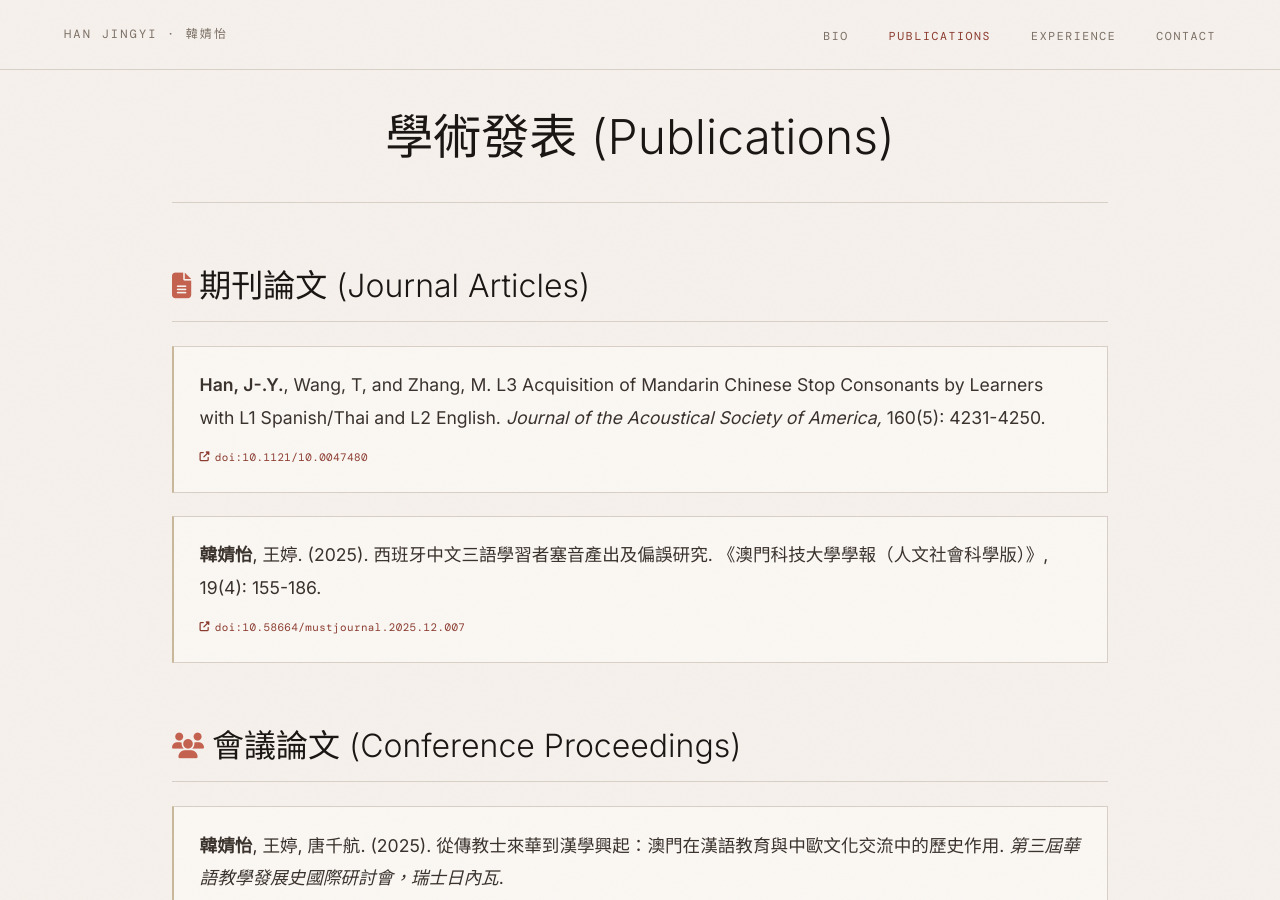
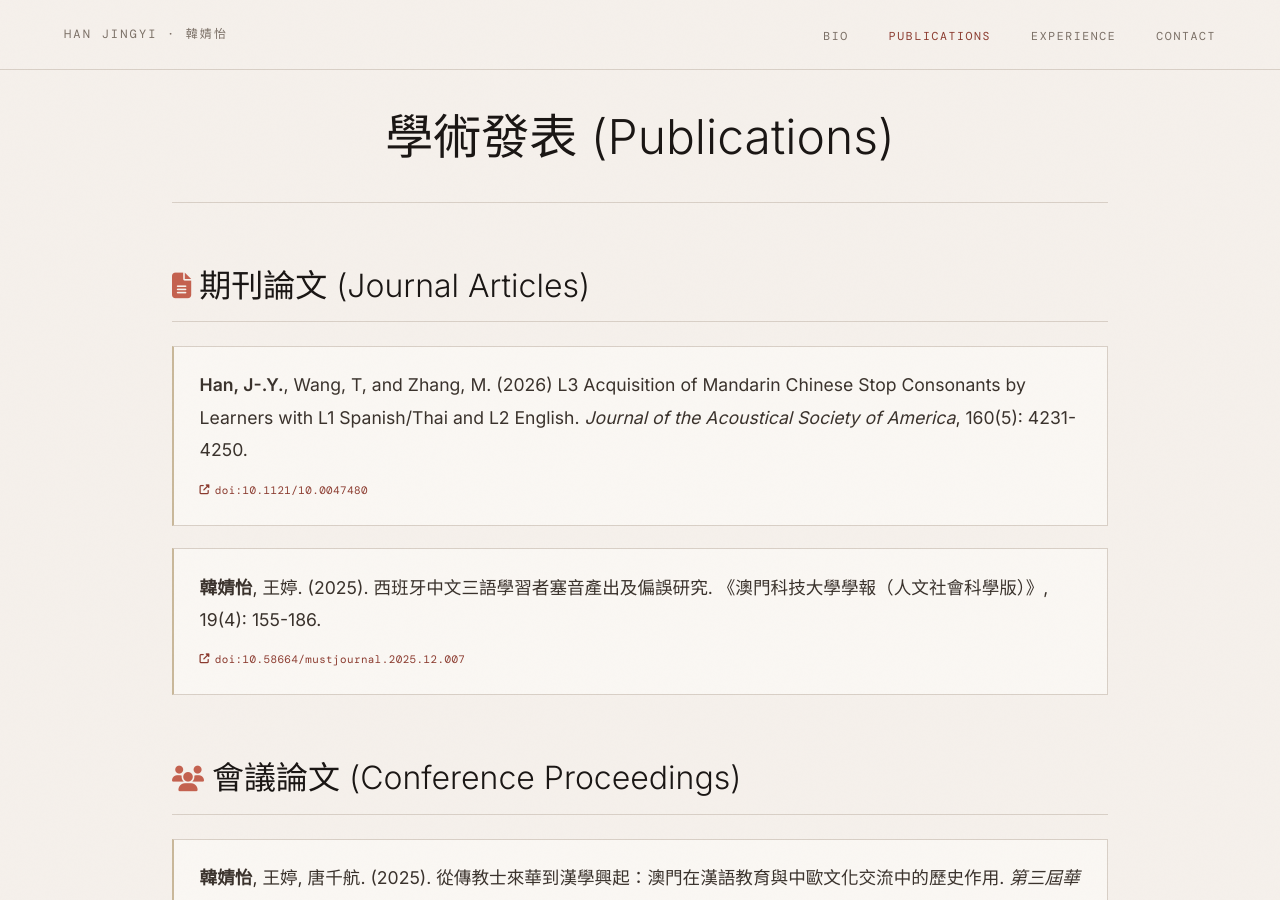
Before and after one commit to TinaJYHan/tinajyhan.github.io, a Jekyll site: the page built from publications.md, in a window 1280 px wide and 900 px high. Built offline with Jekyll 4.4.1, drawn with Linux system fonts in a browser that asks for light colours; some web fonts are replaced.

Commit message:
Update publications.

```diff
--- a/_data/publications.yml
+++ b/_data/publications.yml
@@ -30,7 +30,7 @@
 
 journal_articles:
 
-  - citation: "**Han, J-.Y.**, Wang, T, and Zhang, M. L3 Acquisition of Mandarin Chinese Stop Consonants by Learners with L1 Spanish/Thai and L2 English. *Journal of the Acoustical Society of America,* 160(5): 4231-4250."
+  - citation: "**Han, J-.Y.**, Wang, T, and Zhang, M. (2026) L3 Acquisition of Mandarin Chinese Stop Consonants by Learners with L1 Spanish/Thai and L2 English. *Journal of the Acoustical Society of America*, 160(5): 4231-4250."
     doi: "10.1121/10.0047480"
 
   - citation: "**韓婧怡**, 王婷. (2025). 西班牙中文三語學習者塞音產出及偏誤研究. 《澳門科技大學學報（人文社會科學版）》, 19(4): 155-186."
```
